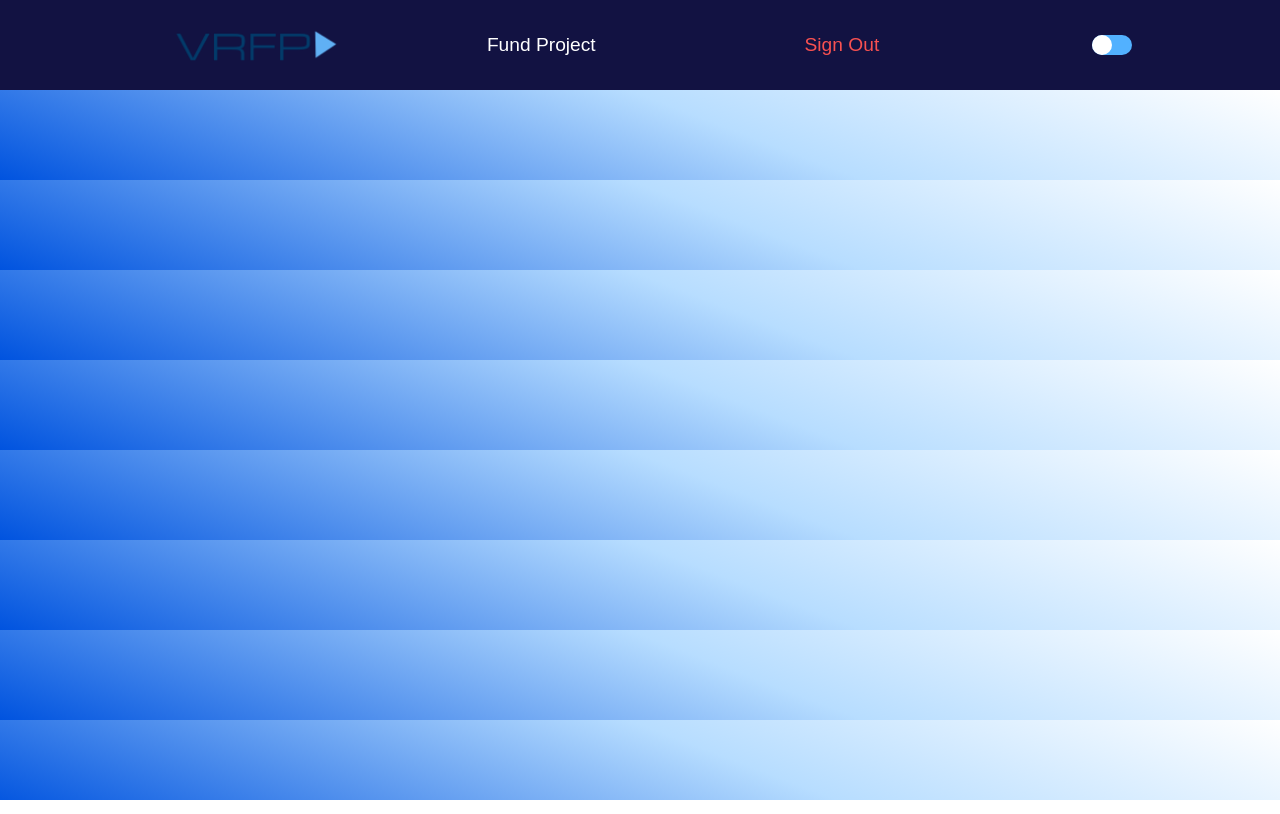
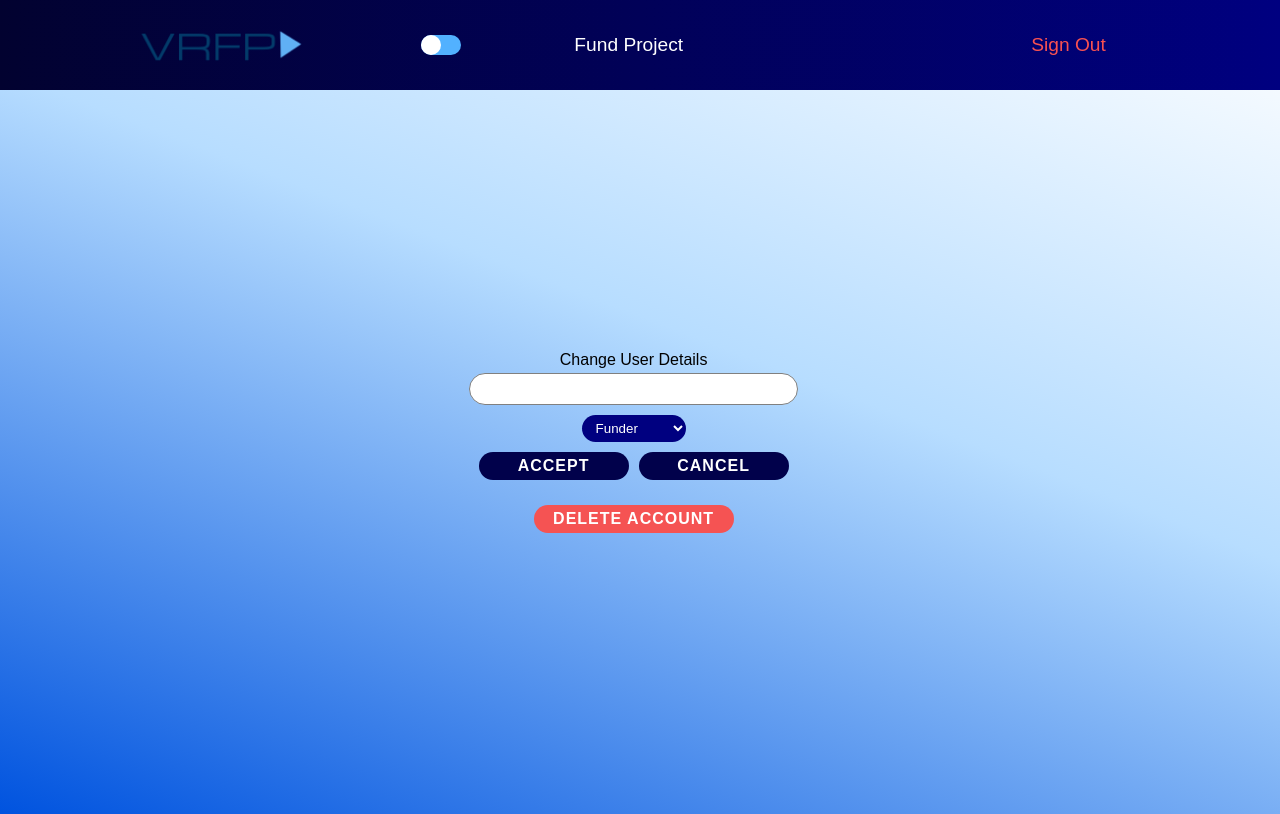
Before and after one commit to bw-ft-virtual-reality-funding/FrontEnd, a React (Create React App) app in the folder vr-funding/: page /dashboard/edit in a window 1280 px wide. Built offline with nearby package versions, Linux system fonts and the light colour scheme; no server answers; a web font is replaced by a local one.

Commit message:
Added user edit page

```diff
--- a/vr-funding/src/components/dashboard/dashNav.jsx
+++ b/vr-funding/src/components/dashboard/dashNav.jsx
@@ -27,12 +27,13 @@ const DashNav = props => {
     return (
         <nav id="dashNav">
             <img id="logo" src={logo} />
+            <input type="checkbox" name="darkMode" id="darkMode" onClick={toggle} checked={darkMode} />
             {userDetails.role === "fundraiser"
                 ? <a href="/dashboard/add">Add Project</a>
                 : <a href="/dashboard/view">Fund Project</a>
             }
+            <a href="/dashboard/profile">{userDetails.username}</a>
             <a className="signout" onClick={logOut}>Sign Out</a>
-            <input type="checkbox" name="darkMode" id="darkMode" onClick={toggle} checked={darkMode} />
         </nav>
     )
 }
--- a/vr-funding/src/components/dashboard/dashboard.jsx
+++ b/vr-funding/src/components/dashboard/dashboard.jsx
@@ -1,5 +1,5 @@
 import React, { useContext, useEffect } from "react";
-import { BrowserRouter as Router } from "react-router-dom";
+import { BrowserRouter as Router, Link } from "react-router-dom";
 import PrivateRoute from "../utils/PrivateRoute";
 import FundraiserForm from "./fundraiser/FundraiserForm";
 import { VRContext } from "../context/VRContext";
@@ -8,6 +8,7 @@ import axios from "axios";
 import { useTimeMessage } from "../hooks/useTimeMessage";
 import DashNav from "./dashNav";
 import ProjectView from "./funder/ProjectsView";
+import EditUser from "./editUser";
 
 const Dashboard = props => {
     const [userDetails, setUserDetails] = useContext(VRContext);
@@ -35,8 +36,7 @@ const Dashboard = props => {
                     <div className="welcome">
                         <h2>{`${greet}, ${userDetails.name}`}</h2>
                         <p>{userDetails.role}</p>
-
-                        <button className="button">Settings</button>
+                        <Link className="button" to="/dashboard/edit" >Settings</Link>
                     </div>
                 </PrivateRoute>
                 <PrivateRoute path="/dashboard/add">
@@ -45,6 +45,9 @@ const Dashboard = props => {
                 <PrivateRoute path="/dashboard/view">
                     <ProjectView />
                 </PrivateRoute>
+                <PrivateRoute path="/dashboard/edit">
+                    <EditUser />
+                </PrivateRoute>
             </Router>
         </div>
     )
--- /dev/null
+++ b/vr-funding/src/components/dashboard/editUser.jsx
@@ -0,0 +1,94 @@
+import React, { useContext, useState } from "react";
+import { VRContext } from "../context/VRContext";
+import { axiosWithAuth } from "../utils/axiosWithAuth";
+
+const EditUser = props => {
+
+    const [userDetails, setUserDetails] = useContext(VRContext);
+    const [formValues, setFormValues] = useState(userDetails);
+    const [isDeleting, setIsDeleting] = useState(false);
+
+    const onChangeHandler = e => {
+        setFormValues({
+            ...formValues,
+            [e.target.name]: e.target.value
+        })
+    }
+
+    const onSubmitHandler = e => {
+        e.preventDefault();
+
+        axiosWithAuth()
+            .put(`https://virtual-reality-fundraising.herokuapp.com/api/users/${userDetails.id}`,
+                formValues)
+            .then(res => {
+                console.log(res);
+            })
+            .catch(err => {
+                console.log(err);
+            })
+    }
+
+    const onDelete = (e) => {
+        e.preventDefault()
+        axiosWithAuth.
+            delete(``)
+            .then(res => {
+                console.log(res);
+            })
+            .catch(err => {
+                console.log(err);
+            })
+    }
+
+    return (
+        <form>
+            {
+                isDeleting
+                    ?
+                    <div className="modal">
+                        <div className="cancelX" onClick={(e) => {
+                            e.preventDefault();
+                            setIsDeleting(false)
+                        }}>X</div>
+                        <p>Are you sure you want to delete your account?</p>
+                        <div className="buttons">
+                            <button className="button" onClick={onDelete}>Yes</button>
+                            <button className="button" onClick={(e) => {
+                                e.preventDefault();
+                                setIsDeleting(false)
+                            }}>No</button>
+                        </div>
+                    </div>
+                    : ""
+            }
+
+            <h2>Change User Details</h2>
+            <input
+                type="text"
+                value={formValues.name}
+                onChange={onChangeHandler}
+            />
+            <select
+                onChange={onChangeHandler}
+                value={userDetails.role}
+            >
+                <option value="funder">Funder</option>
+                <option value="fundraiser">Fundraiser</option>
+            </select>
+            <div className="buttons">
+                <button className="button">Accept</button>
+                <button className="button cancel"
+                    onClick={() => window.location.assign("/dashboard/profile")}
+                >Cancel</button>
+            </div>
+            <button className="button delete"
+                onClick={(e) => {
+                    e.preventDefault();
+                    setIsDeleting(true)
+                }}
+            >Delete Account</button>
+        </form>
+    )
+}
+export default EditUser;
--- a/vr-funding/src/components/styles/css/index.css
+++ b/vr-funding/src/components/styles/css/index.css
@@ -167,7 +167,8 @@ h6 {
   border: none;
   outline: none;
   color: white;
-  padding: 10px;
+  padding: 5px 10px;
+  margin: 5px;
   border-radius: 20px;
   cursor: pointer;
   text-decoration: none;
@@ -177,18 +178,21 @@ h6 {
   text-align: center;
   letter-spacing: 1px;
 }
+.delete {
+  background-color: #f55353;
+  margin: 20px;
+  width: 200px;
+}
 nav {
+  background: linear-gradient(to right, #020230 0%, #000080 100%);
+  width: 100%;
+  padding: 10px 0;
   display: flex;
   justify-content: space-evenly;
   align-items: center;
 }
 nav #logo {
   height: 70px;
-}
-nav {
-  background-color: #121242;
-  width: 100%;
-  padding: 10px 0;
 }
 nav a {
   text-decoration: none;
@@ -198,6 +202,7 @@ nav a {
   margin-right: 5%;
 }
 #dashNav {
+  background: linear-gradient(to right, #020230 0%, #000080 100%);
   z-index: 1;
   position: fixed;
   top: 0;
@@ -288,6 +293,9 @@ form .role input[type="radio"] {
   display: flex;
   justify-content: center;
 }
+form .role input[type="radio"]:hover {
+  color: white;
+}
 form .role input[type="radio"]:checked {
   background-color: #55a9f8;
   color: white;
@@ -302,6 +310,14 @@ form .role .funder::before {
   content: "Funder";
   font-size: 1.3rem;
   text-align: center;
+}
+form select {
+  background-color: navy;
+  color: white;
+  border: none;
+  border-radius: 20px;
+  padding: 5px 10px;
+  margin: 5px;
 }
 form .errors {
   color: red;
@@ -326,3 +342,23 @@ form .errors {
 .welcome button {
   margin: 10px;
 }
+.modal {
+  background-color: rgba(37, 37, 110, 0.938);
+  height: 500px;
+  width: 800px;
+  position: absolute;
+  display: flex;
+  flex-direction: column;
+  justify-content: center;
+  align-items: center;
+  font-size: 2rem;
+  color: white;
+  text-align: center;
+}
+.modal .cancelX {
+  position: absolute;
+  transform: translate(350px, -200px);
+  font-size: 1.6rem;
+  color: #fa2929;
+  cursor: pointer;
+}
--- a/vr-funding/src/components/styles/less/forms.less
+++ b/vr-funding/src/components/styles/less/forms.less
@@ -60,7 +60,11 @@ form {
             color: rgb(80, 107, 179);
             font-weight: bold;
             display: flex;
-            justify-content: center;
+			justify-content: center;
+
+			&:hover {
+				color: white;
+			}
 		}
 
 		input[type="radio"]:checked {
@@ -82,6 +86,15 @@ form {
 		}
 	}
 
+	select {
+		background-color: navy;
+		color: white;
+		border: none;
+		border-radius: 20px;
+		padding: 5px 10px;
+		margin: 5px;
+	}
+
 	.errors {
 		color: red;
 	}
--- a/vr-funding/src/components/styles/less/general.less
+++ b/vr-funding/src/components/styles/less/general.less
@@ -30,7 +30,8 @@ h1, h2, h3, h4, h5, h6 {
     border: none;
     outline: none;
     color: white;
-    padding: 10px;
+    padding: 5px 10px;
+    margin: 5px;
     border-radius: 20px;
     cursor: pointer;
     text-decoration: none;
@@ -40,3 +41,9 @@ h1, h2, h3, h4, h5, h6 {
     text-align: center;
     letter-spacing: 1px;
 }
+
+.delete {
+    background-color: rgb(245, 83, 83);
+    margin: 20px;
+    width: 200px;
+}
--- a/vr-funding/src/components/styles/less/nav.less
+++ b/vr-funding/src/components/styles/less/nav.less
@@ -1,16 +1,14 @@
 nav {
+	background: linear-gradient(to  right, #020230 0%, #000080 100%);
+    width: 100%;
+	padding: 10px 0;
 	display: flex;
 	justify-content: space-evenly;
 	align-items: center;
+
 	#logo {
 		height: 70px;
 	}
-}
-
-nav {
-	background-color: #121242;
-    width: 100%;
-    padding: 10px 0;
 
 	a {
 		text-decoration: none;
@@ -22,6 +20,7 @@ nav {
 }
 
 #dashNav {
+	background: linear-gradient(to  right, #020230 0%, #000080 100%);
 	z-index: 1;
 	position: fixed;
 	top: 0;
```
Also changed, not shown: vr-funding/src/components/styles/less/dashboard.less (+23 -0 lines).
